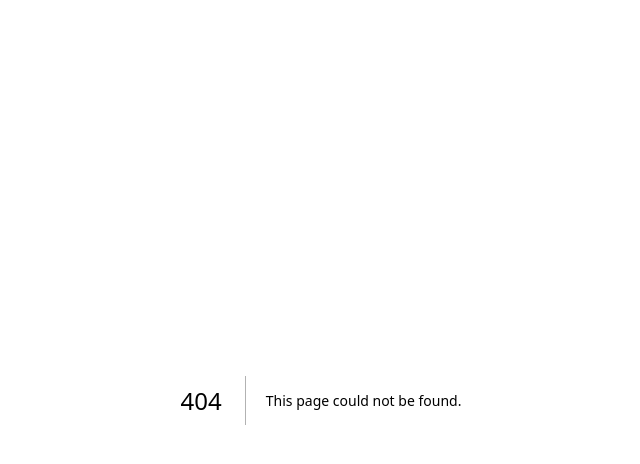
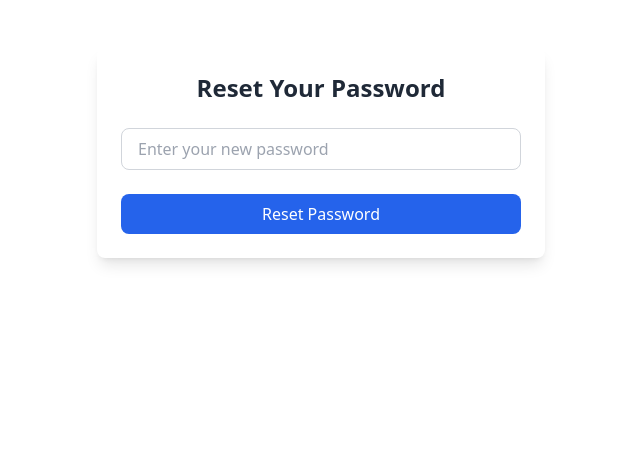
Before and after one commit to MOHA-dev0/Company-Website.v2, a Next.js app: page /reset-confirm in a window 1280 px wide. Before the commit this address had no page. Shown: the top 464 px of the page, without its empty margins (319-959 px from the left). Built offline with nearby package versions, Linux system fonts and the light colour scheme; no server answers.

Commit message:
add reset-confirm page

```diff
--- /dev/null
+++ b/app/(root)/reset-confirm/page.jsx
@@ -0,0 +1,51 @@
+"use client";
+import { useState } from "react";
+import { db } from "@/app/utils/database";
+
+const Rest_PASSWORD_TITLE = "Reset Your Password";
+const PASSWORD_PLACEHOLDER = "Enter your new password";
+export default function RestPasswordPage() {
+  const [email, setEmail] = useState("");
+  const [error, setError] = useState(null);
+  const [successMessage, setSuccessMessage] = useState(null);
+  const [loading, setLoading] = useState(false);
+
+  function handleResetPassword() {}
+  return (
+    <div className="flex flex-col gap-6 max-w-md mx-auto p-6 bg-white rounded-lg shadow-lg mt-12">
+      <h2 className="text-2xl font-semibold text-center text-gray-800">
+        {Rest_PASSWORD_TITLE}
+      </h2>
+
+      {error && (
+        <div className="bg-red-100 text-red-700 px-4 py-2 rounded">{error}</div>
+      )}
+
+      {successMessage && (
+        <div className="bg-green-100 text-green-700 px-4 py-2 rounded">
+          {successMessage}
+        </div>
+      )}
+
+      <input
+        type="email"
+        placeholder={PASSWORD_PLACEHOLDER}
+        value={email}
+        onChange={(e) => setEmail(e.target.value)}
+        className="px-4 py-2 rounded-lg border border-gray-300 focus:outline-none focus:ring-2 focus:ring-blue-500"
+      />
+
+      <button
+        onClick={handleResetPassword}
+        disabled={loading}
+        className={`px-4 py-2 rounded-lg text-white ${
+          loading
+            ? "bg-blue-400 cursor-not-allowed"
+            : "bg-blue-600 hover:bg-blue-700"
+        } transition duration-300`}
+      >
+        {loading ? "Sending..." : "Reset Password"}
+      </button>
+    </div>
+  );
+}
--- a/app/reset-password/page.jsx
+++ b/app/(root)/rest-password/page.jsx
@@ -1,6 +1,6 @@
 "use client";
 import { useState } from "react";
-import { db } from "../utils/database";
+import { db } from "@/app/utils/database";
 import emailjs from "@emailjs/browser";
 
 const EMAILJS_SERVICE_ID = "service_1xixbzc";
@@ -79,9 +79,7 @@ const ResetPasswordPage = () => {
       setLoading(false);
     }
   };
-  console.log("Service ID:", EMAILJS_SERVICE_ID);
-  console.log("Template ID:", EMAILJS_TEMPLATE_ID);
-  console.log("Public Key:", EMAILJS_PUBLIC_KEY);
+
   return (
     <div className="flex flex-col gap-6 max-w-md mx-auto p-6 bg-white rounded-lg shadow-lg mt-12">
       <h2 className="text-2xl font-semibold text-center text-gray-800">
--- a/app/login/page.jsx
+++ b/app/login/page.jsx
@@ -129,7 +129,7 @@ const LoginPage = () => {
         </a>
       </span>
       <span>
-        <a className="text-blue-800" href="/register">
+        <a className="text-blue-800" href="/rest-password">
           {FORGET_PASSWORD_TEXT}
         </a>
       </span>
```
Also changed, not shown: app/api/rest-password/route.js (added).
